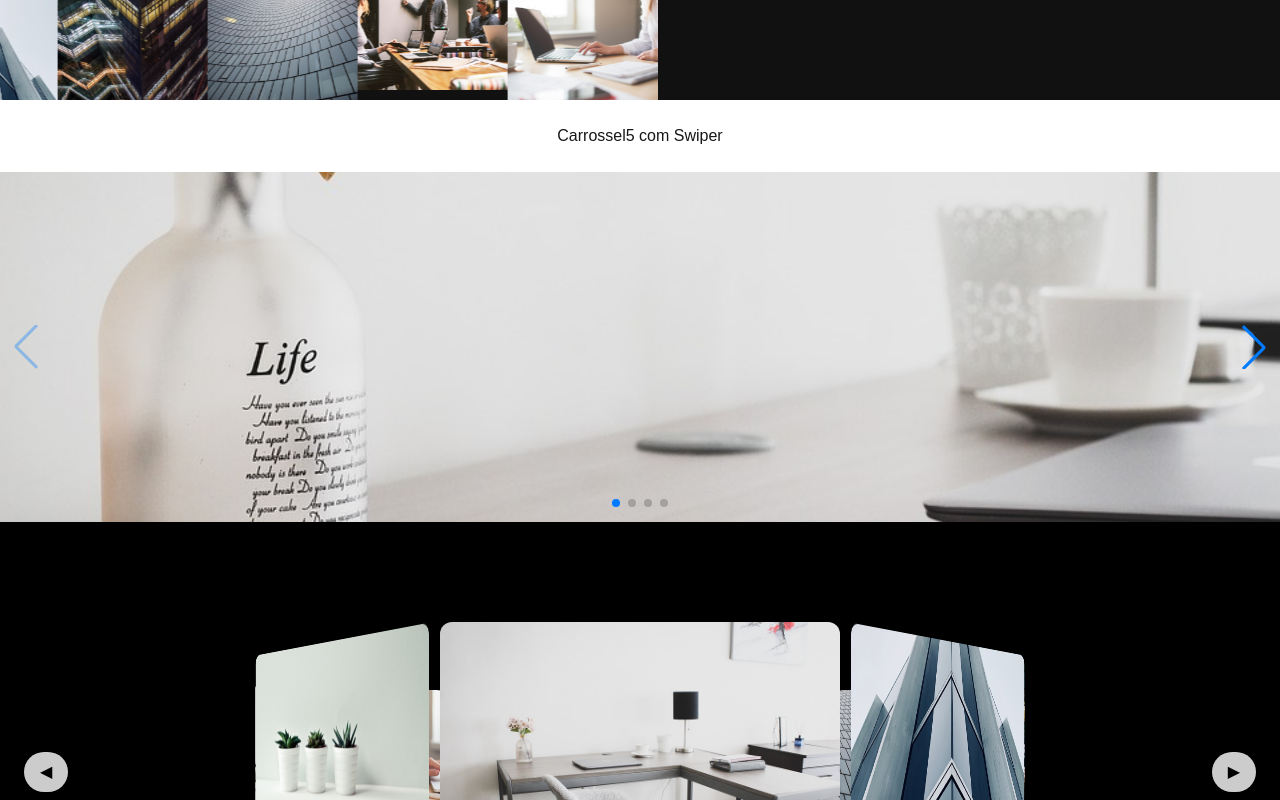
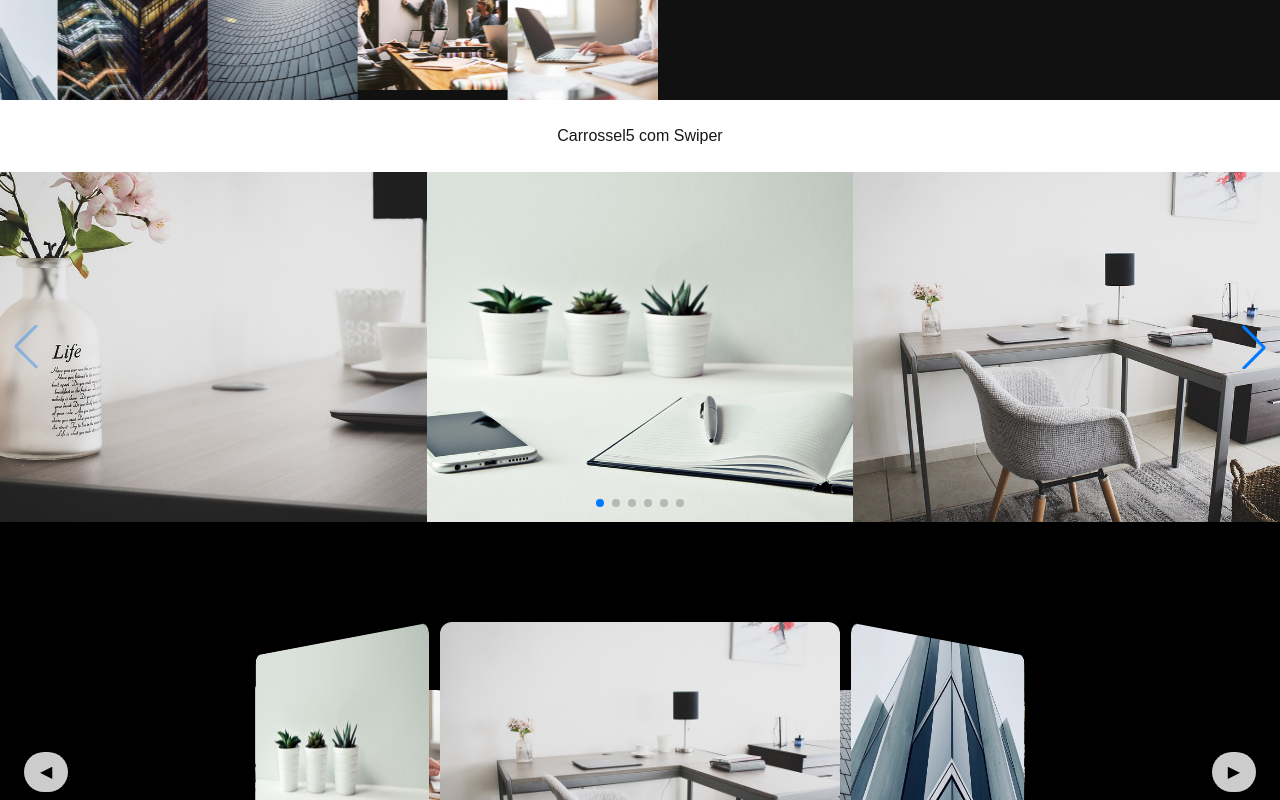
Before and after one commit to davidIsrael-rj/Carrossel_Next.js, a Next.js app: page / in a window 1280 px wide. Shown: the top 800 px of the page. Built offline with nearby package versions, Linux system fonts and the light colour scheme.

Commit message:
Verificando o tamanho da tela para exibir a quantidade de slider

```diff
--- a/src/template/carrossel/Carrossel5.jsx
+++ b/src/template/carrossel/Carrossel5.jsx
@@ -18,22 +18,47 @@ import 'swiper/css/pagination';
 import 'swiper/css/scrollbar';
 import { Swiper, SwiperSlide } from 'swiper/react'
 import Image from 'next/image';
+import { useEffect, useState } from 'react';
 
 
 export default function Carrossel5() {
+    const [slidePerView, setSlidePerView] = useState(3)
 
     const data = [
         { id: 1, image: mesa1 },
         { id: 2, image: mesa2 },
         { id: 3, image: mesa3 },
         { id: 4, image: predio },
+        { id: 5, image: predio2 },
+        { id: 6, image: predio3 },
+        { id: 7, image: reuniao1 },
+        { id: 8, image: computador1 },
     ]
+
+    useEffect(() => {
+
+        function handleResize() {
+            if (window.innerWidth < 720) {
+                setSlidePerView(1);
+            } else {
+                setSlidePerView(3);
+            }
+        }
+
+        handleResize();
+
+        window.addEventListener("resize", handleResize)
+
+        return () => {
+            window.removeEventListener("resize", handleResize)
+        }
+    }, [])
     return (
         <div className={styles.container}>
             <h1 className={styles.title}>Carrossel5 com Swiper</h1>
             <Swiper
-                slidesPerView={1}
-                pagination={{clickable: true}}
+                slidesPerView={slidePerView}
+                pagination={{ clickable: true }}
                 navigation
             >
                 {data.map((item) => (
```
